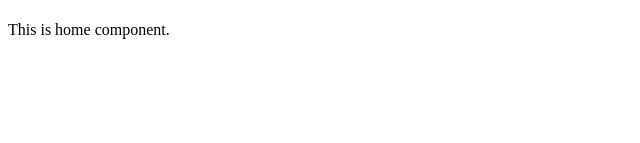
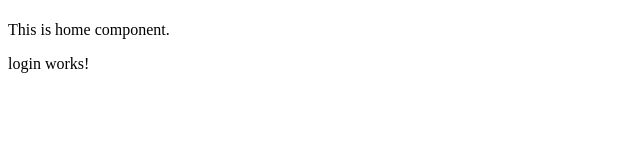
Before and after one commit to dyesmuk/ibm-angular-demo-4-jun-2026, an Angular app: page / in a window 1280 px wide. Shown: the part 157-300 px from the top of the page, without its empty margins (0-640 px from the left). Built offline with nearby package versions, Linux system fonts and the light colour scheme.

Commit message:
initial commit

```diff
--- a/src/app/app.html
+++ b/src/app/app.html
@@ -2,4 +2,5 @@
   <h1>App Component</h1>
   <p>IBM angular demo project.</p>
   <app-home></app-home>
+  <app-login></app-login>
 </div>
--- a/src/app/app.ts
+++ b/src/app/app.ts
@@ -1,10 +1,11 @@
 import { Component, signal } from '@angular/core';
 import { RouterOutlet } from '@angular/router';
 import { Home } from './components/home/home';
+import { Login } from './components/login/login';
 
 @Component({
   selector: 'app-root',
-  imports: [RouterOutlet, Home],
+  imports: [RouterOutlet, Home, Login],
   templateUrl: './app.html',
   styleUrl: './app.css'
 })
--- a/src/index.html
+++ b/src/index.html
@@ -1,5 +1,6 @@
 <!doctype html>
 <html lang="en">
+
 <head>
   <meta charset="utf-8">
   <title>IbmAngularDemo</title>
@@ -7,7 +8,9 @@
   <meta name="viewport" content="width=device-width, initial-scale=1">
   <link rel="icon" type="image/x-icon" href="favicon.ico">
 </head>
+
 <body>
   <app-root></app-root>
 </body>
+
 </html>
```
